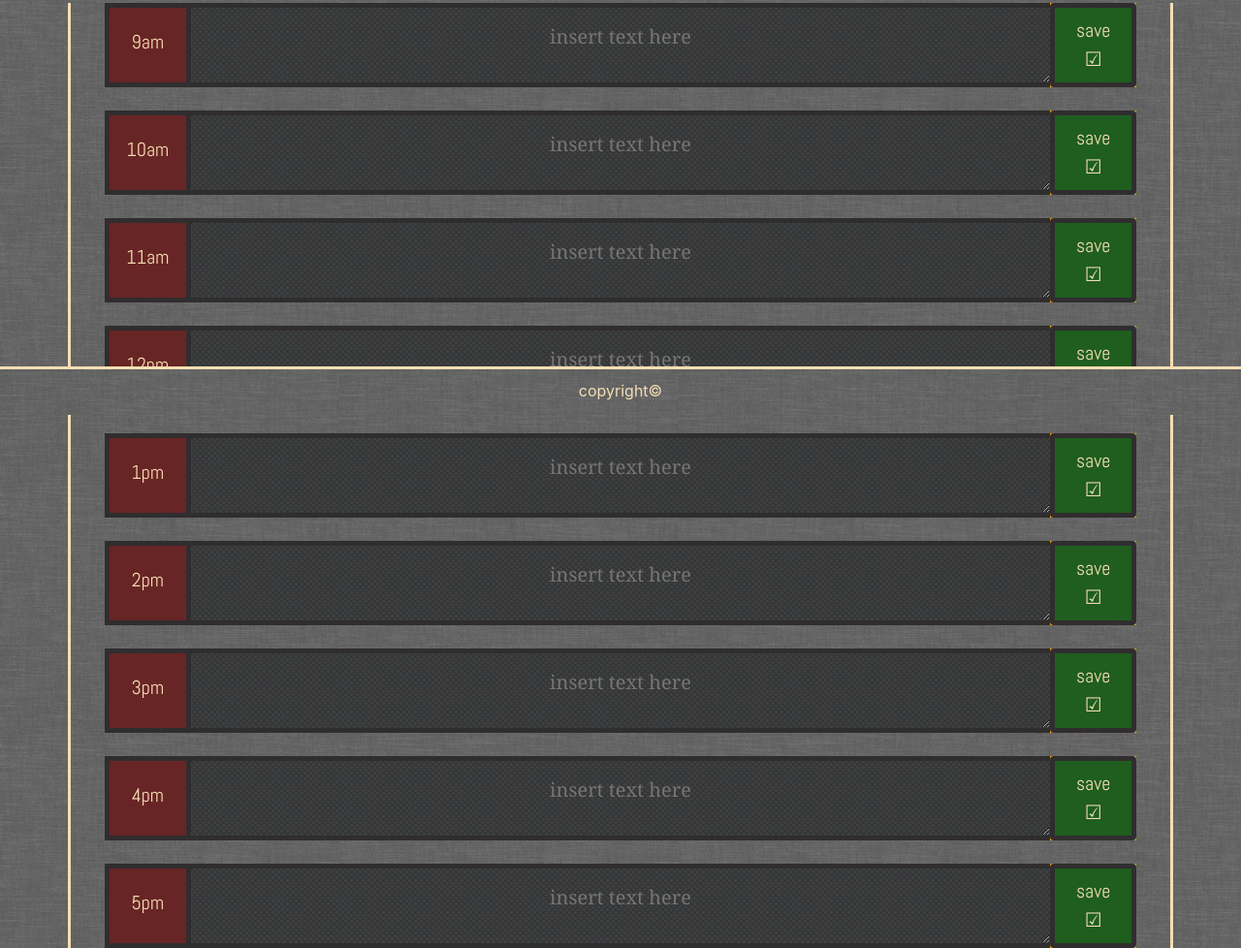
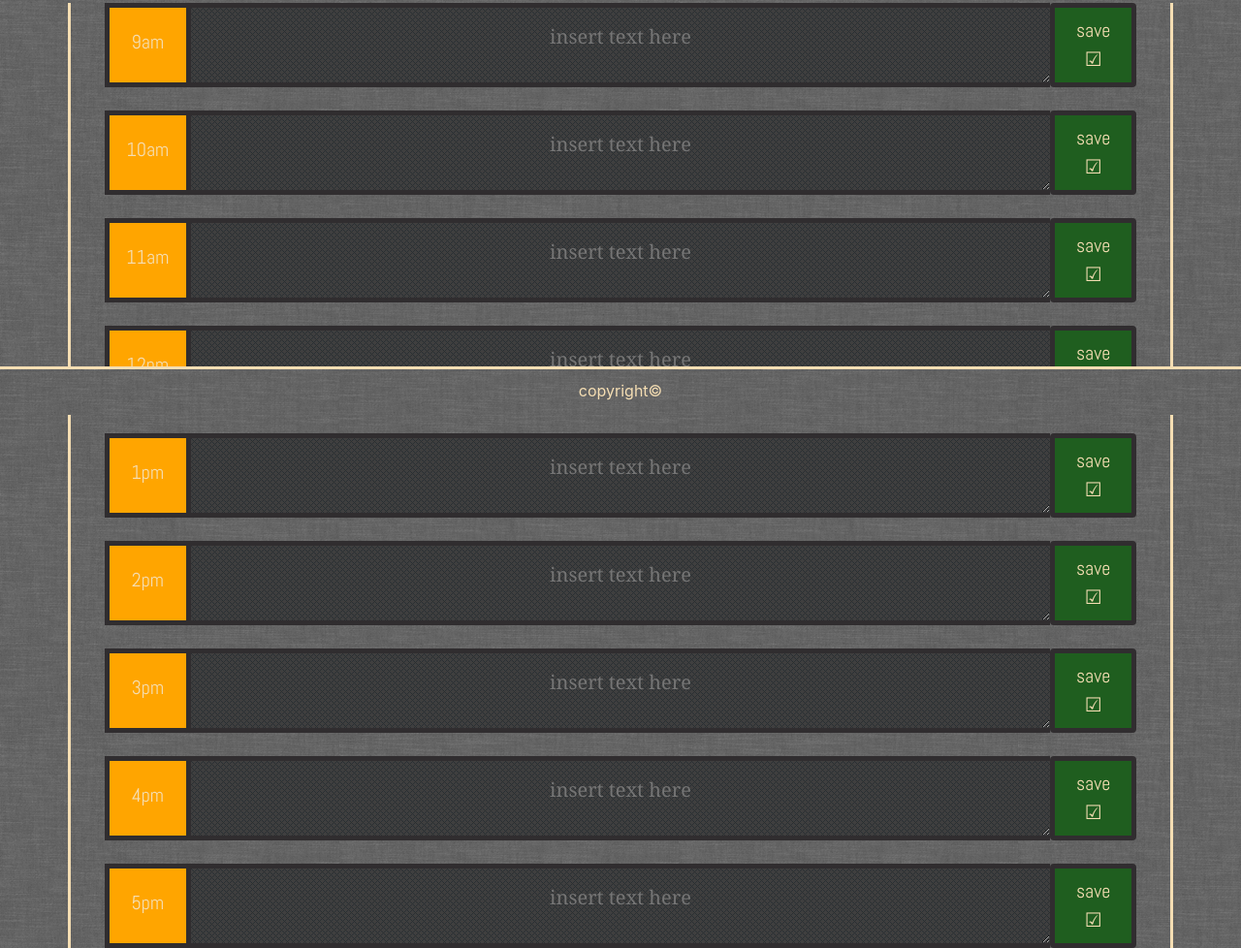
Before and after one commit to Jamesdavies1/Day-Planner, a website: page index.html in a window 1280 px wide. Shown: the part 372-1350 px from the top of the page at 97% size. Drawn offline with nearby package versions, Linux system fonts and the light colour scheme.

Commit message:
added colour changing time sections that change when time is past present or future

```diff
--- a/index.html
+++ b/index.html
@@ -19,14 +19,15 @@
 
   <div id="header">
     <h1 id="title"><strong>WORK DAY SCHEDULER</strong></h1>
-    <p id="description"><strong>&#9759 A simple calendar app that allows you to plan your working day more efficiently &#9759</strong>
+    <p id="description"><strong>&#9759 A simple calendar app that allows you to plan your working day more efficiently
+        &#9759</strong>
     </p>
     <p id="currentdate"></p>
   </div>
 
   <div class="container">
     <div id="9" class="row time-block">
-      <div class="col-md-1 hour">9am</div>
+      <div class="col-md-1 hour" data-hour="9">9am</div>
       <textarea placeholder="insert text here" class="col-md-10 description"></textarea>
       <button class="btn saveBtn col-md-1">save &#9745</button>
     </div>
@@ -34,7 +35,7 @@
     <br>
 
     <div id="10" class="row time-block">
-      <div class="col-md-1 hour">10am</div>
+      <div class="col-md-1 hour" data-hour="10">10am</div>
       <textarea placeholder="insert text here" class="col-md-10 description"></textarea>
       <button class="btn saveBtn col-md-1">save &#9745</button>
     </div>
@@ -42,7 +43,7 @@
     <br>
 
     <div id="11" class="row time-block">
-      <div class="col-md-1 hour">11am</div>
+      <div class="col-md-1 hour" data-hour="11">11am</div>
       <textarea placeholder="insert text here" class="col-md-10 description"></textarea>
       <button class="btn saveBtn col-md-1">save &#9745</button>
     </div>
@@ -50,7 +51,7 @@
     <br>
 
     <div id="12" class="row time-block">
-      <div class="col-md-1 hour">12pm</div>
+      <div class="col-md-1 hour" data-hour="12">12pm</div>
       <textarea placeholder="insert text here" class="col-md-10 description"></textarea>
       <button class="btn saveBtn col-md-1">save &#9745</button>
     </div>
@@ -58,7 +59,7 @@
     <br>
 
     <div id="13" class="row time-block">
-      <div class="col-md-1 hour">1pm</div>
+      <div class="col-md-1 hour" data-hour="13">1pm</div>
       <textarea placeholder="insert text here" class="col-md-10 description"></textarea>
       <button class="btn saveBtn col-md-1">save &#9745</button>
     </div>
@@ -66,7 +67,7 @@
     <br>
 
     <div id="14" class="row time-block">
-      <div class="col-md-1 hour">2pm</div>
+      <div class="col-md-1 hour" data-hour="14">2pm</div>
       <textarea placeholder="insert text here" class="col-md-10 description"></textarea>
       <button class="btn saveBtn col-md-1">save &#9745</button>
     </div>
@@ -74,7 +75,7 @@
     <br>
 
     <div id="15" class="row time-block">
-      <div class="col-md-1 hour">3pm</div>
+      <div class="col-md-1 hour" data-hour="15">3pm</div>
       <textarea placeholder="insert text here" class="col-md-10 description"></textarea>
       <button class="btn saveBtn col-md-1">save &#9745</button>
     </div>
@@ -82,7 +83,7 @@
     <br>
 
     <div id="16" class="row time-block">
-      <div class="col-md-1 hour">4pm</div>
+      <div class="col-md-1 hour" data-hour="16">4pm</div>
       <textarea placeholder="insert text here" class="col-md-10 description"></textarea>
       <button class="btn saveBtn col-md-1">save &#9745</button>
     </div>
@@ -90,7 +91,7 @@
     <br>
 
     <div id="17" class="row time-block">
-      <div class="col-md-1 hour">5pm</div>
+      <div class="col-md-1 hour" data-hour="17">5pm</div>
       <textarea placeholder="insert text here" class="col-md-10 description"></textarea>
       <button class="btn saveBtn col-md-1">save &#9745</button>
     </div>
--- a/script.js
+++ b/script.js
@@ -22,8 +22,10 @@ function hourUpdater() {
     // get current number of hours
     var currentHour = moment().hours();
     // loop over time blocks
-    $(".time-block").each(function () {
-        var blockHour = parseInt($(this).attr("id"));
+    $(".hour").each(function () {
+        var blockHour = parseInt($(this).attr("data-hour"));
+        console.log('I am the block hour: ', blockHour);
+        console.log('I am the current hour: ', currentHour)
         // check if we've moved past this time
         if (blockHour < currentHour) {
             $(this).addClass("past");
```
